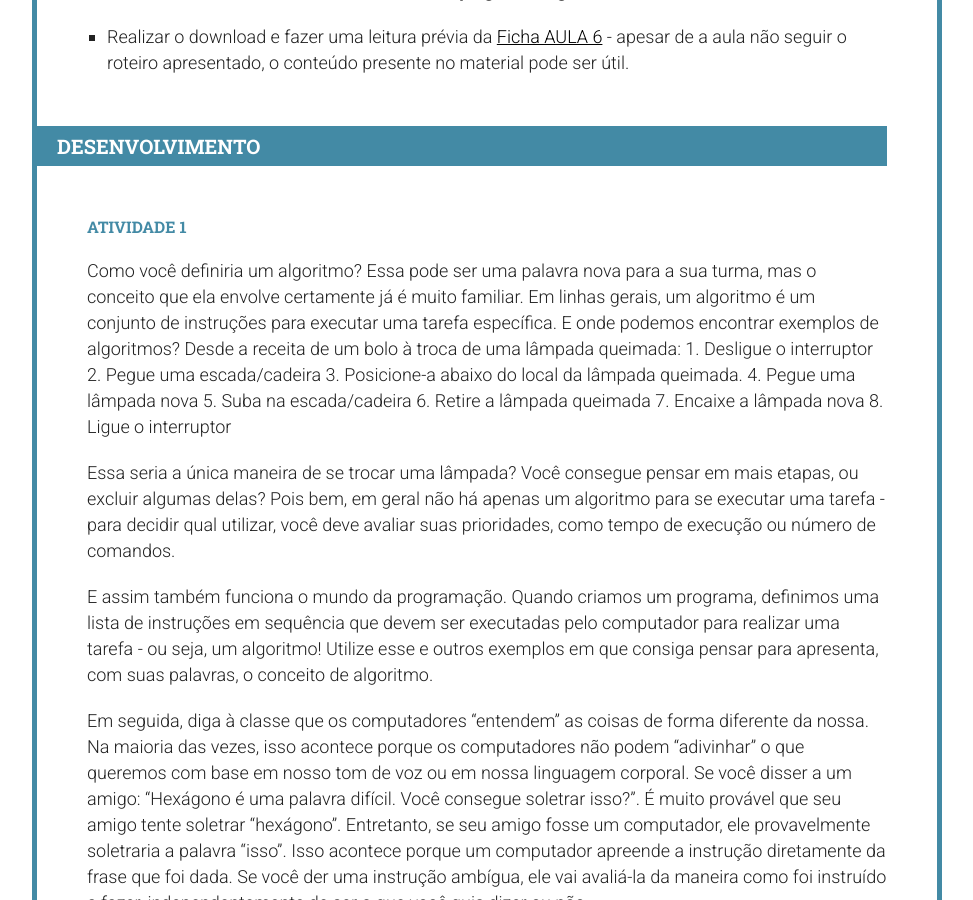
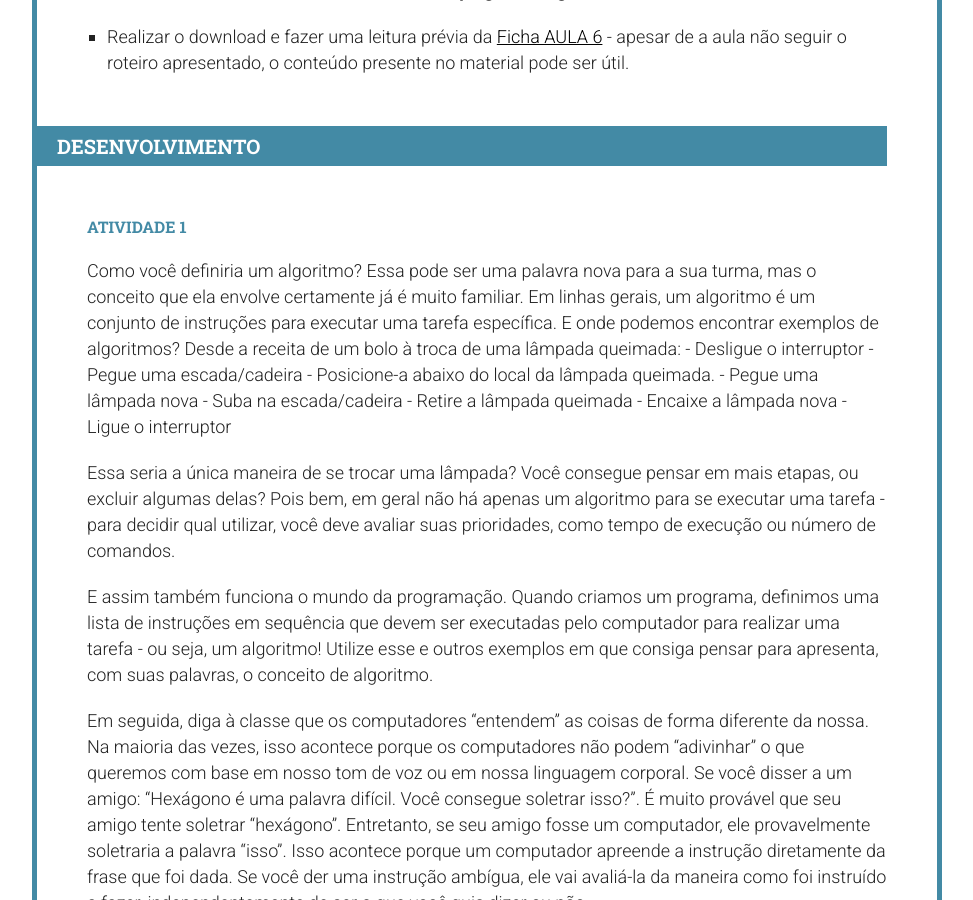
Before and after one commit to Programae/blocos, a Jekyll site: the page built from _posts/2015-01-01-aula07.md, in a window 1280 px wide and 900 px high, scrolled down 1838 px. Shown: the whole window, without its empty margins (153-1126 px from the left). Built offline with Jekyll 4.4.1, drawn with Linux system fonts in a browser that asks for light colours; nearby versions of some CDN libraries; library files that are not in the unit come from our copies.

Commit message:
Atualização - aula 7
Detalhe de enumeração

```diff
--- a/_posts/2015-01-01-aula07.md
+++ b/_posts/2015-01-01-aula07.md
@@ -44,14 +44,14 @@ Atividade Desplugada - Algoritmos
 ### Atividade 1
 
 Como você definiria um algoritmo? Essa pode ser uma palavra nova para a sua turma, mas o conceito que ela envolve certamente já é muito familiar. Em linhas gerais, um algoritmo é um conjunto de instruções para executar uma tarefa específica. E onde podemos encontrar exemplos de algoritmos? Desde a receita de um bolo à troca de uma lâmpada queimada:
-    1. Desligue o interruptor
-    2. Pegue uma escada/cadeira
-    3. Posicione-a abaixo do local da lâmpada queimada.
-    4. Pegue uma lâmpada nova
-    5. Suba na escada/cadeira
-    6. Retire a lâmpada queimada
-    7. Encaixe a lâmpada nova
-    8. Ligue o interruptor
+    - Desligue o interruptor
+    - Pegue uma escada/cadeira
+    - Posicione-a abaixo do local da lâmpada queimada.
+    - Pegue uma lâmpada nova
+    - Suba na escada/cadeira
+    - Retire a lâmpada queimada
+    - Encaixe a lâmpada nova
+    - Ligue o interruptor
 
 Essa seria a única maneira de se trocar uma lâmpada? Você consegue pensar em mais etapas, ou excluir algumas delas? Pois bem, em geral não há apenas um algoritmo para se executar uma tarefa - para decidir qual utilizar, você deve avaliar suas prioridades, como tempo de execução ou número de comandos.
 
```
